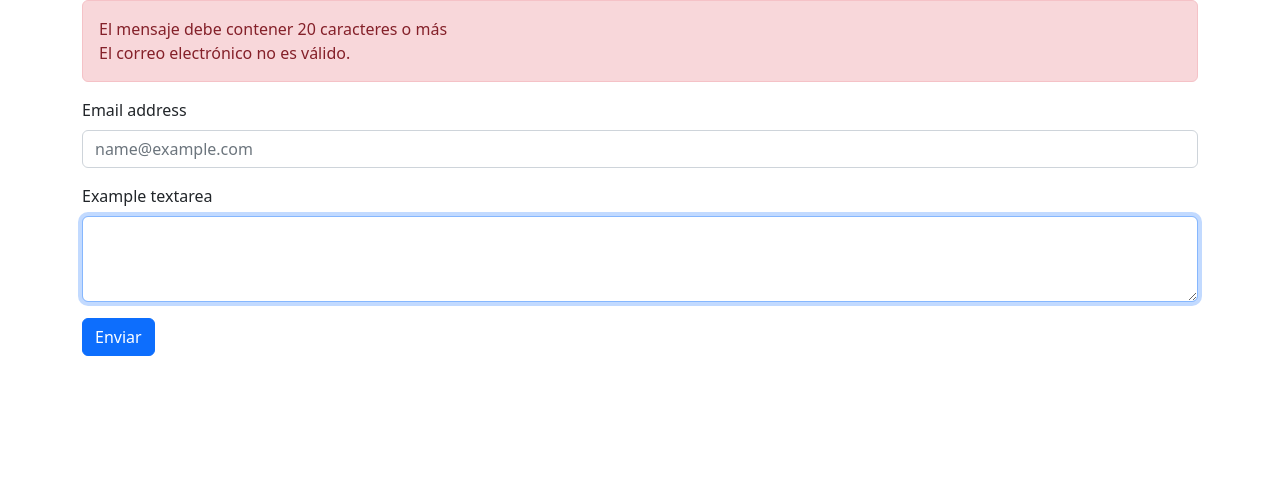
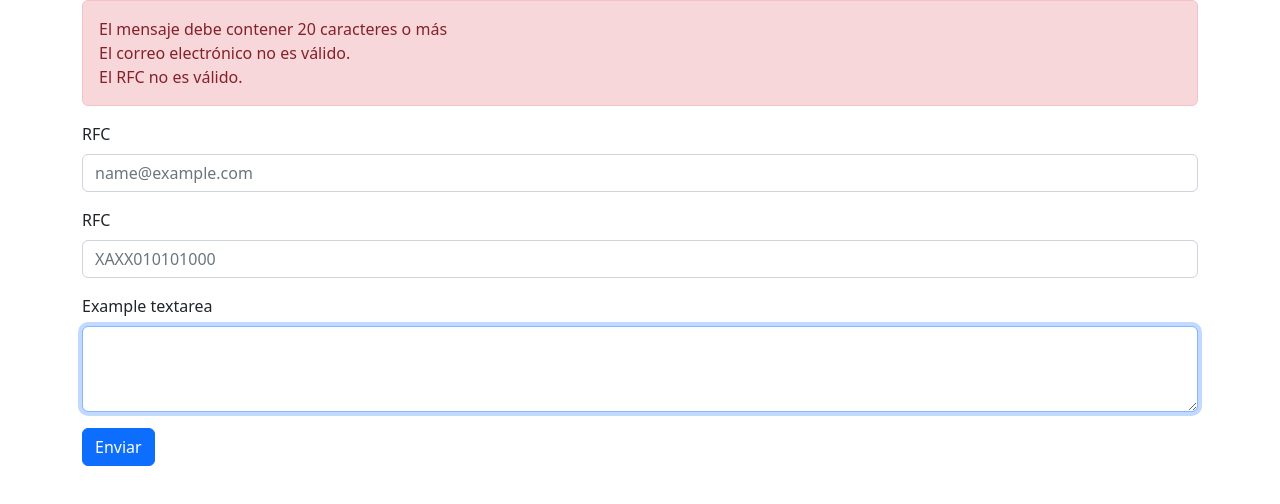
Before and after one commit to VictorHerC/CH21_EjerciciosStrings, a plain HTML site: page index.html in a window 1280 px wide. Both pictures are taken after a click on the button "Enviar". Drawn offline with nearby package versions, Linux system fonts and the light colour scheme.

Commit message:
Se agregan validaciones a campo de correo y texto

```diff
--- a/index.html
+++ b/index.html
@@ -9,9 +9,17 @@
   <body>
     <main class="container">
         <div class="alert alert-danger" role="alert" id="alertError" style="display: none;"></div>
+
         <div class="mb-3">
-            <label for="exampleFormControlInput1" class="form-label">Email address</label>
+
+            <label for="exampleFormControlInput1" class="form-label">RFC</label>
             <input type="email" class="form-control" id="exampleFormControlInput1" placeholder="name@example.com">
+          </div>
+          <div class="mb-3">
+
+            <label for="exampleFormControlInput2" class="form-label">RFC</label>
+            <input type="text" class="form-control" id="exampleFormControlInput2" placeholder="XAXX010101000
+            ">
           </div>
           <div class="mb-3">
             <label for="exampleFormControlTextarea1" class="form-label">Example textarea</label>
--- a/js/main.js
+++ b/js/main.js
@@ -4,6 +4,7 @@ event.preventDefault();
 let emailRegex =/^(([^<>()\[\]\\.,;:\s@"]+(\.[^<>()\[\]\\.,;:\s@"]+)*)|(".+"))@((\[[0-9]{1,3}\.[0-9]{1,3}\.[0-9]{1,3}\.[0-9]{1,3}])|(([a-zA-Z\-0-9]+\.)+[a-zA-Z]{2,}))$/;
 
 let exampleFormControlInput1 = document.getElementById("exampleFormControlInput1");
+let exampleFormControlInput2 = document.getElementById("exampleFormControlInput2");
 let exampleFormControlTextarea1 = document.getElementById("exampleFormControlTextarea1");
 let alertError = document.getElementById("alertError");
 exampleFormControlTextarea1.value = exampleFormControlTextarea1.value.trim();
@@ -21,4 +22,9 @@ if (exampleFormControlInput1.value.match(emailRegex) == null) {
     alertError.style.display="block";
     alertError.innerHTML += "<br/>El correo electrónico no es válido.";
 }
+let RFCRegex = / /;
+if (exampleFormControlInput2.value.match(RFCRegex) == null) {
+    alertError.style.display="block";
+    alertError.innerHTML += "<br/>El RFC no es válido.";
+}
 });
```
